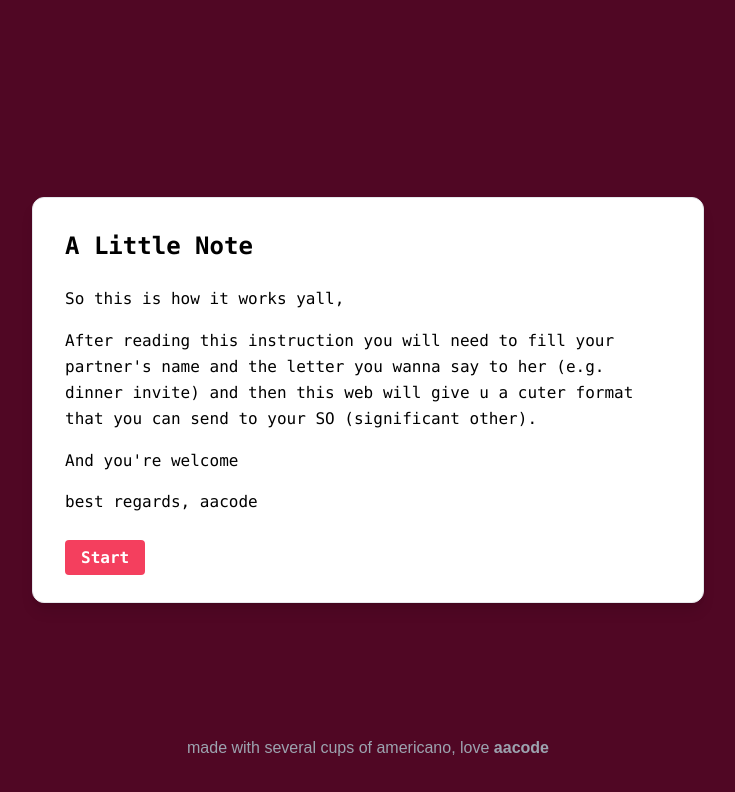
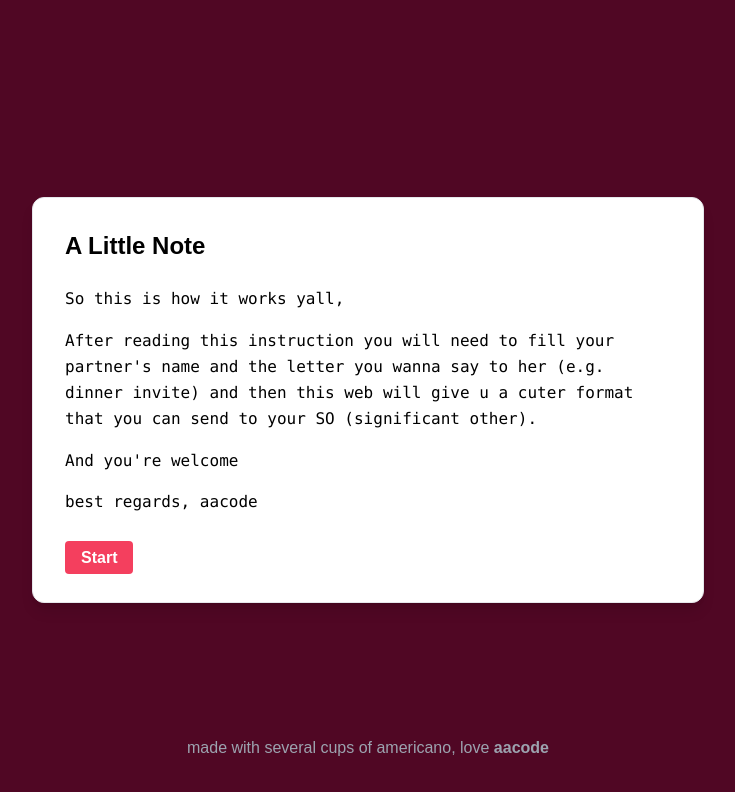
Before and after one commit to AureliaSindhu/DearAPI, a Next.js app: page / in a window 1280 px wide. Both pictures are taken after a click on the button "Get Started". Shown: the top 792 px of the page, without its empty margins (272-1007 px from the left). Built offline with nearby package versions, Linux system fonts and the light colour scheme.

Commit message:
potential build issue:

```diff
--- a/components/GettingStarted.tsx
+++ b/components/GettingStarted.tsx
@@ -5,8 +5,9 @@ import Link from 'next/link';
 
 const GettingStarted: React.FC = () => {
     return (
-        <div className="max-w-2xl w-full bg-white p-8 rounded-xl shadow-lg border border-gray-200 text-black font-mono">
+        <div className="max-w-2xl w-full bg-white p-8 rounded-xl shadow-lg border border-gray-200 text-black">
             <h1 className="text-2xl font-bold mb-6">A Little Note</h1>
+            <div className="font-mono">
                 <p className="mb-4 leading-relaxed">
                     So this is how it works yall,
                 </p>
@@ -14,11 +15,12 @@ const GettingStarted: React.FC = () => {
                     After reading this instruction you will need to fill your partner's name and the letter you wanna say to her (e.g. dinner invite) and then this web will give u a cuter format that you can send to your SO (significant other).
                 </p>
                 <p className="mb-4 leading-relaxed">
-                And you're welcome
+                    And you&apos;re welcome
                 </p>
                 <p>
                     best regards, aacode
                 </p>
+            </div>
             <div className="mt-8">
                 <Link href="/letter" className="bg-rose-500 hover:bg-rose-600 text-white font-bold py-2 px-4 rounded">
                     Start
```
Lines whose indentation alone changed are shown as unchanged.
